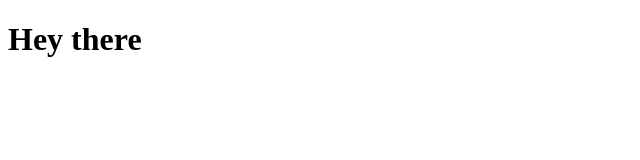
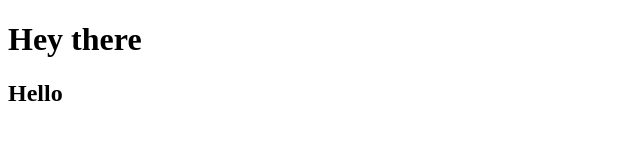
Before and after one commit to NawalC/reviewTestThem, a plain HTML site: page index.html in a window 1280 px wide. Shown: the whole page, without its empty margins (0-640 px from the left). Drawn offline with Linux system fonts and the light colour scheme.

Commit message:
added h2 and css file

```diff
--- a/index.html
+++ b/index.html
@@ -5,5 +5,6 @@
     </head>
     <body>
         <h1> Hey there</h1>
+        <h2>Hello</h2>
     </body>
 </html>
--- /dev/null
+++ b/style.css
@@ -0,0 +1,3 @@
+h2 {
+    color: blueviolet;
+}
```
